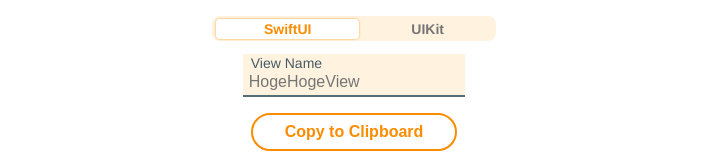
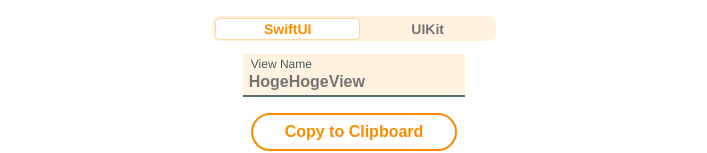
Before and after one commit to fuziki/swift-vmtype-maker, a Vue app: page / in a window 1280 px wide. Shown: the part 162-315 px from the top of the page, without its empty margins (286-993 px from the left). Built offline with nearby package versions, Linux system fonts and the light colour scheme.

Commit message:
fix input font style

```diff
--- a/src/components/HelloWorld.vue
+++ b/src/components/HelloWorld.vue
@@ -250,10 +250,11 @@
   text-align: left;
   display: inline-block;
   width: 100%;
-  font-size: 14px;
+  font-size: 12px;
 }
 #view-name-input {
 	font-size: 16px;
+  font-weight: bold;
 	width: 100%;
 	border: none;
 	outline: none;
```
